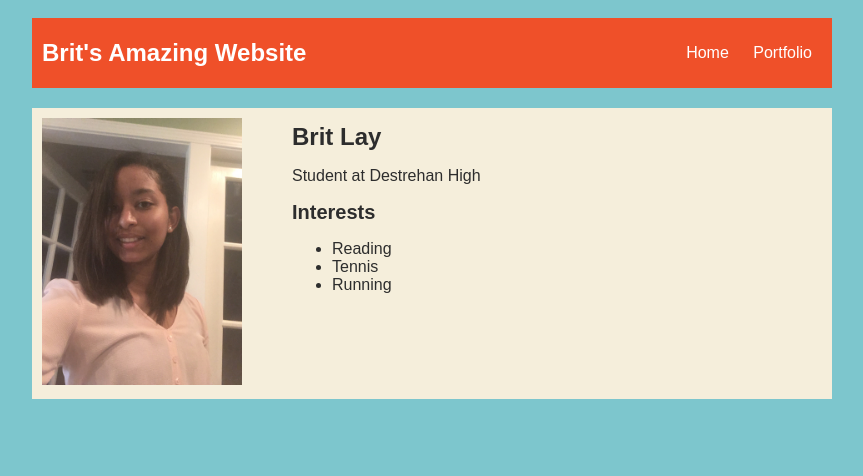
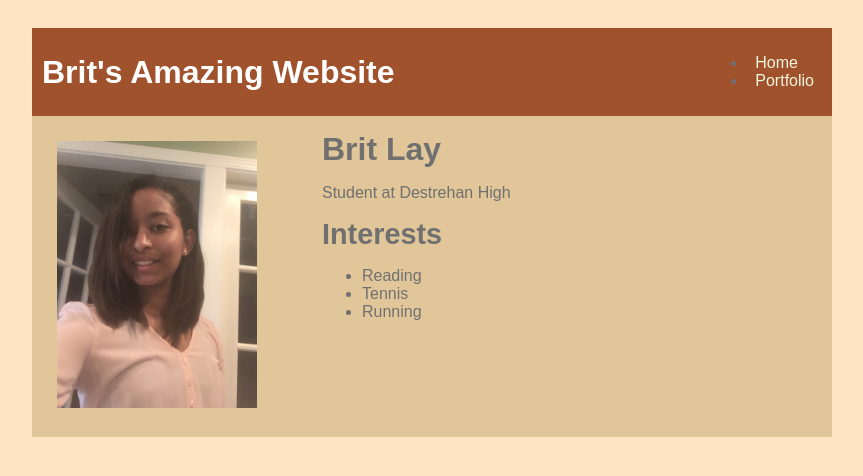
Before and after one commit to Britlay2020/Britlay2020.github.io, a plain HTML site: page index.html in a window 1280 px wide. Shown: the whole page, without its empty margins (208-1071 px from the left). Drawn offline with Linux system fonts and the light colour scheme.

Commit message:
A basic website

```diff
--- a/index.html
+++ b/index.html
@@ -4,25 +4,24 @@
         <title>Brit's Amazing Website</title>
         <style>
     body {
-        background: rgb(125, 198, 205);
-        color: rgb(45, 45, 45);
-        padding: 10px;
-        font-family: arial;
+        background: rgb(255,228,196);
+        color: rgb(112,112,112);
+        padding: 20px;
+        font-family: fantasy;
     }
     header {
-        font-size: 1.5em;
+        font-size: 2em;
         font-weight: bold;
     }
     #all-contents {
-        max-width: 800px;
+        max-width:800px;
         margin: auto;
     }
 
     /* navigation menu */
     nav {
-        background: rgb(239, 80, 41);
+        background: rgb(160,82,45);
         margin:0 auto;
-        margin-bottom: 20px;
         display: flex;
         padding: 10px;
     }
@@ -36,22 +35,22 @@
         list-style-image: none;
     }
     nav li {
-        display: inline-block;
-        padding: 0 10px;
+        display: inline-circle;
+        padding: 0 8px;
     }
     nav a {
         text-decoration: none;
-        color: #fff;
+        color: beige;
     }
 
     /* main container area beneath menu */
     main {
-        background: rgb(245, 238, 219);
+        background: rgb(225, 198, 153);
         display: flex;
     }
     .sidebar {
         margin-right: 25px;
-        padding: 10px;
+        padding: 25px;
     }
     .sidebar img {
         width: 200px;
@@ -61,7 +60,7 @@
         padding: 15px;
     }
     .interests header {
-        font-size: 1.25em;
+        font-size: 1.8em;
     }
 </style>
     </head>
```
